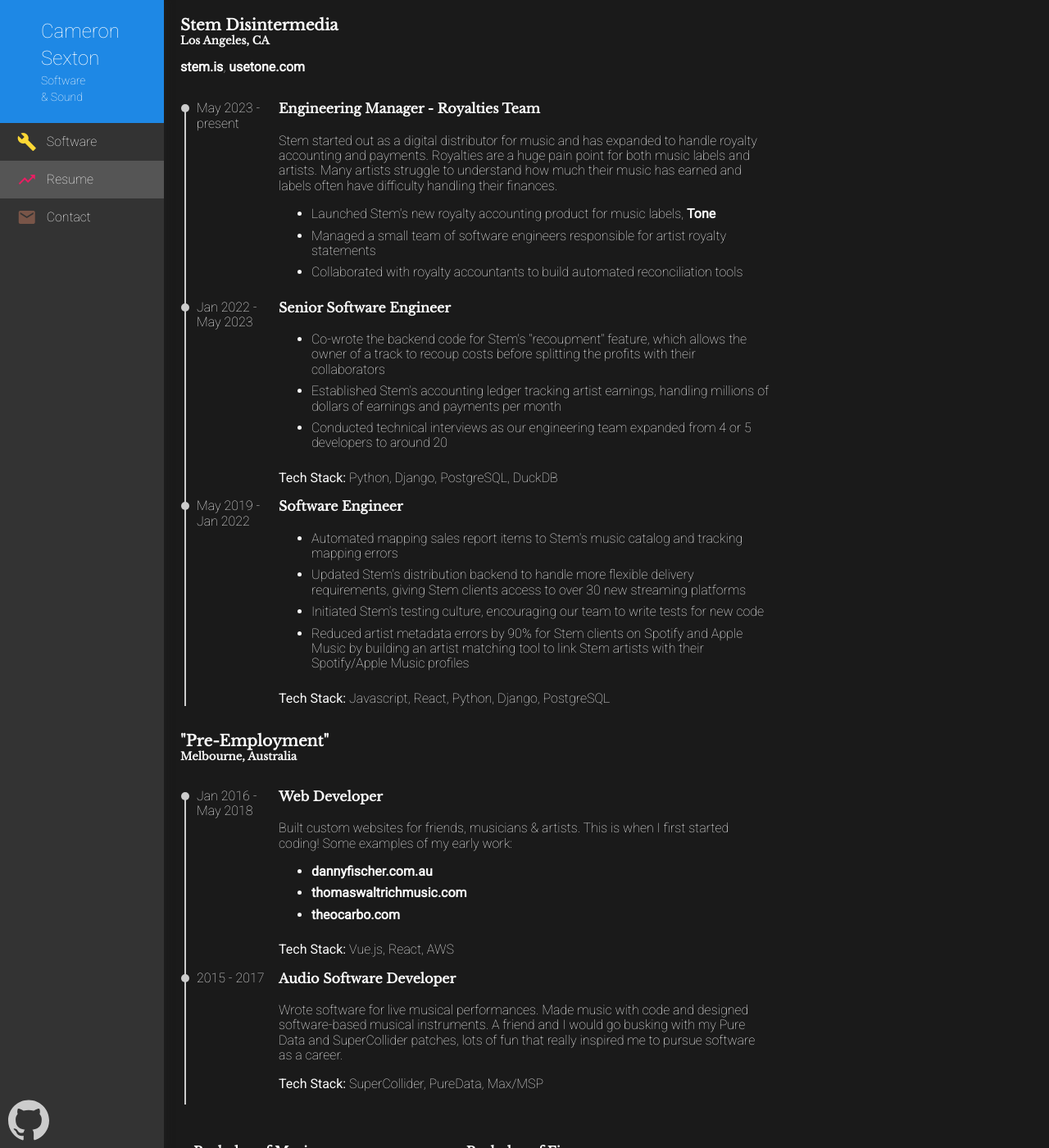
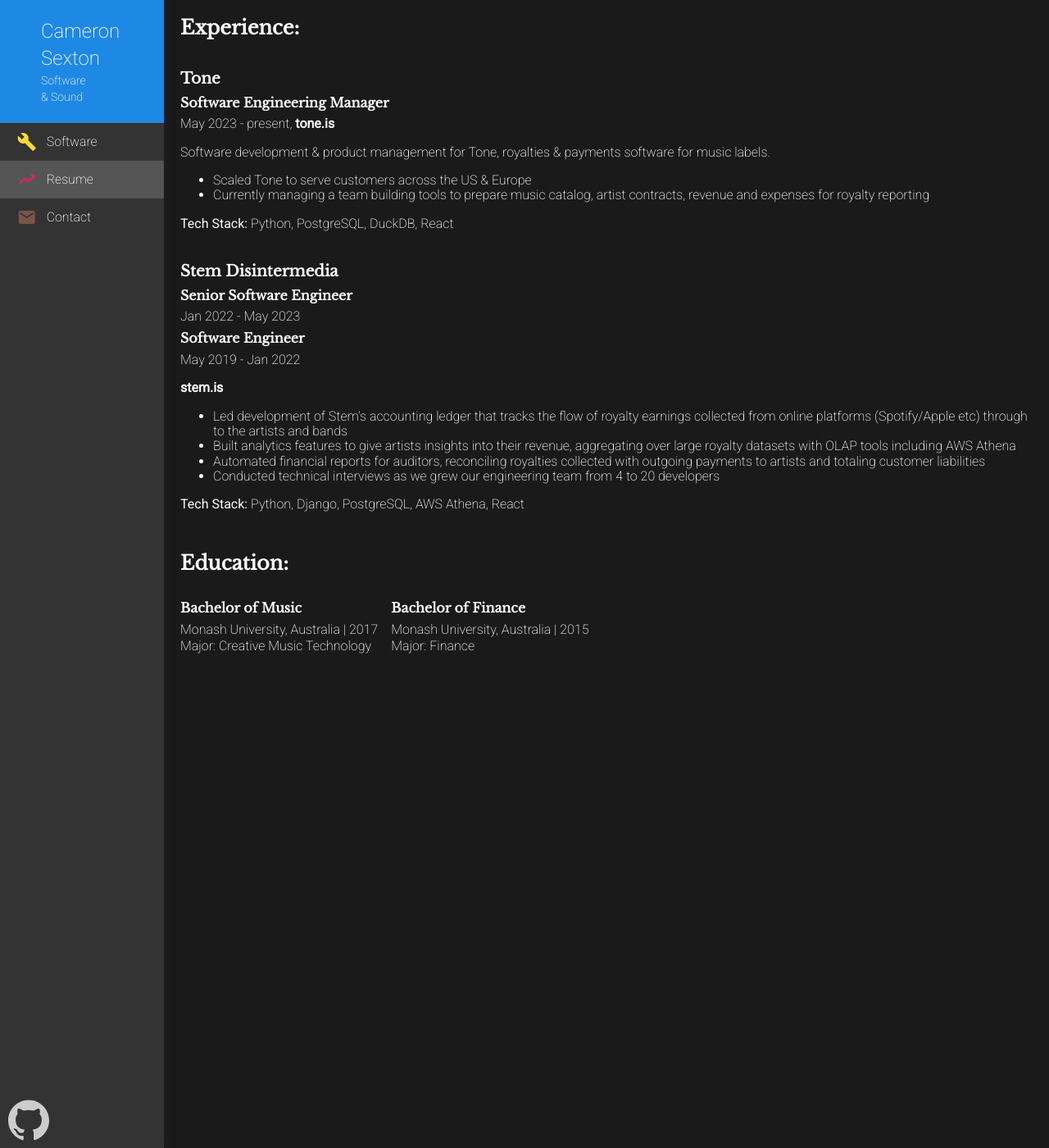
Before and after one commit to ctsexton/ctsexton.github.io, a Jekyll site: the page built from resume.html, in a window 1280 px wide and 1400 px high. Shown: the whole window at 82% size. Built offline with Jekyll 4.4.1, drawn with Linux system fonts in a browser that asks for light colours; some of the changed text lies outside the part shown.

Commit message:
update resume for 2025

```diff
--- a/_layouts/base.html
+++ b/_layouts/base.html
@@ -3,7 +3,7 @@
   <head>
     <meta charset="utf-8">
     <meta name="viewport" content="width=device-width, initial-scale=1">
-    <link href="https://fonts.googleapis.com/css?family=Roboto:100,300,400|Material+Icons" rel="stylesheet">
+    <link href="https://fonts.googleapis.com/css?family=Roboto:200,300,400|Material+Icons" rel="stylesheet">
     <link href="https://fonts.googleapis.com/css?family=Libre+Baskerville&display=swap" rel="stylesheet">
     <link rel="stylesheet" type="text/css" href="{{ "/assets/css/normalize.css" | relative_url }}">
     <link rel="stylesheet" type="text/css" href="{{ "/assets/css/styles.css" | relative_url }}">
--- a/_sass/timeline.scss
+++ b/_sass/timeline.scss
@@ -1,32 +1,12 @@
 .timeline {
   position: relative;
-  padding-left: 20px;
   max-width: 700px;
   @media (min-width: $medium) {
     margin-top: 2em;
   }
-  &::before {
-    content: '';
-    position: absolute;
-    width: 2px;
-    background-color: #ccc;
-    top: 0.5em;
-    bottom: 0;
-    margin-left: -15px;
-  }
   .event {
     position: relative;
     display: grid;
-    &::before {
-      content: '';
-      position: absolute;
-      width: 10px;
-      height: 10px;
-      background-color: #ccc;
-      border-radius: 50%;
-      top: 0.25em;
-      margin-left: -19px;
-    }
     .detail {
       padding-top: 1em;
       max-width: 100%;
@@ -37,40 +17,31 @@
         padding-bottom: 0.5em;
       }
     }
-    @media (min-width: $large) {
-      grid-template-columns: 100px 600px;
-      .timeframe {
-        grid-column-start: 1;
-        grid-column-end: 2;
-      }
-      .detail {
-        grid-column-start: 2;
-        grid-column-end: 3;
-        padding-top: 0;
-        h4, h5 {
-          padding-bottom: 5px;
-        }
-        li {
-          padding-bottom: 0.5em;
-        }
-      }
-    }
   }
 }
 .employer {
-  margin-bottom: 2em;
+  margin-bottom: 1em;
+  margin-top: 1em;
+  h1, h2, h3, h4, h5 {
+    margin-bottom: 0.5em;
+    margin-top: 0.5em;
+  }
+  h2, h3 { margin-top: 2em; }
 }
 .education {
-  display: flex;
-  flex-direction: row;
-  justify-content: flex-start;
-  .degree {
-    margin: 0 1em;
-    max-width: 350px;
+  h2, h3 { margin-top: 2em; }
+  .degrees {
+    display: flex;
+    flex-direction: row;
+    justify-content: flex-start;
+    .degree {
+      margin-right: 1em;
+      max-width: 350px;
+    }
   }
   h4 {
     margin-bottom: 0.5em;
-    margin-top: 1em;
+    margin-top: 2em;
   }
   p {
     margin-bottom: 0.1em;
--- a/resume.html
+++ b/resume.html
@@ -2,97 +2,51 @@
 title: resume
 layout: default
 ---
+<h2>Experience:</h2>
+
+<section class="employer">
+<h3>Tone</h3>
+<h4>Software Engineering Manager</h4>
+May 2023 - present,
+<a href="https://tone.is">tone.is</a>
+      <p>Software development & product management for Tone, royalties & payments software for music labels.</p>
+      <ul>
+        <li>Scaled Tone to serve customers across the US & Europe</li>
+        <li>Currently managing a team building tools to prepare music catalog, artist contracts, revenue and expenses for royalty reporting</li>
+      </ul>
+      <p><b>Tech Stack:</b> Python, PostgreSQL, DuckDB, React</p>
+</section>
+
 <section class="employer">
 <h3>Stem Disintermedia</h3>
-<h5>Los Angeles, CA</h5>
-<p><a href="https://stem.is/">stem.is</a>, <a href="https://usetone.com">usetone.com</a></p>
-<div class="timeline">
-  <div class="event">
-    <div class="timeframe">
-      May 2023 - present
-    </div>
+<h4>Senior Software Engineer</h4>
+Jan 2022 - May 2023
+<h4>Software Engineer</h4>
+May 2019 - Jan 2022
+<p><a href="https://stem.is">stem.is</a></p>
     <div class="detail">
-      <h4>Engineering Manager - Royalties Team</h4>
-      <p>Stem started out as a digital distributor for music and has expanded to handle royalty accounting and payments. Royalties are a huge pain point for both music labels and artists. Many artists struggle to understand how much their music has earned and labels often have difficulty handling their finances.</p>
       <ul>
-        <li>Launched Stem's new royalty accounting product for music labels, <a href="https://usetone.com/">Tone</a></li>
-        <li>Managed a small team of software engineers responsible for artist royalty statements</li>
-        <li>Collaborated with royalty accountants to build automated reconciliation tools</li>
+        <li>Led development of Stem's accounting ledger that tracks the flow of royalty earnings collected from online platforms (Spotify/Apple etc) through to the artists and bands</li>
+        <li>Built analytics features to give artists insights into their revenue, aggregating over large royalty datasets with OLAP tools including AWS Athena</li>
+        <li>Automated financial reports for auditors, reconciling royalties collected with outgoing payments to artists and totaling customer liabilities</li>
+        <li>Conducted technical interviews as we grew our engineering team from 4 to 20 developers</li>
       </ul>
-    </div>
-  </div>
-
-  <div class="event">
-    <div class="timeframe">
-      Jan 2022 - May 2023
-    </div>
-    <div class="detail">
-      <h4>Senior Software Engineer</h4>
-      <ul>
-        <li>Co-wrote the backend code for Stem's "recoupment" feature, which allows the owner of a track to recoup costs before splitting the profits with their collaborators</li>
-        <li>Established Stem's accounting ledger tracking artist earnings, handling millions of dollars of earnings and payments per month</li>
-        <li>Conducted technical interviews as our engineering team expanded from 4 or 5 developers to around 20</li>
-      </ul>
-      <p><b>Tech Stack:</b> Python, Django, PostgreSQL, DuckDB</p>
-    </div>
-  </div>
-  <div class="event">
-    <div class="timeframe">
-      May 2019 - Jan 2022
-    </div>
-    <div class="detail">
-      <h4>Software Engineer</h4>
-      <ul>
-        <li>Automated mapping sales report items to Stem's music catalog and tracking mapping errors</li>
-        <li>Updated Stem's distribution backend to handle more flexible delivery requirements, giving Stem clients access to over 30 new streaming platforms</li>
-        <li>Initiated Stem's testing culture, encouraging our team to write tests for new code</li>
-        <li>Reduced artist metadata errors by 90% for Stem clients on Spotify and Apple Music by building an artist matching tool to link Stem artists with their Spotify/Apple Music profiles</li>
-      </ul>
-      <b>Tech Stack:</b> Javascript, React, Python, Django, PostgreSQL
-    </div>
-  </div>
+      <p><b>Tech Stack:</b> Python, Django, PostgreSQL, AWS Athena, React</p>
     </div>
 </section>
-<section class="employer">
-<h3>"Pre-Employment"</h3>
-<h5>Melbourne, Australia</h5>
-<div class="timeline">
-  <div class="event">
-    <div class="timeframe">
-      Jan 2016 - May 2018
-    </div>
-    <div class="detail">
-      <h4>Web Developer</h4>
-      <p>Built custom websites for friends, musicians & artists. This is when I first started coding! Some examples of my early work:</p>
-      <ul>
-        <li><a href="https://dannyfischer.com.au">dannyfischer.com.au</a></li>
-        <li><a href="https://thomaswaltrichmusic.com">thomaswaltrichmusic.com</a></li>
-        <li><a href="https://theocarbo.com">theocarbo.com</a></li>
-      </ul>
-      <p><b>Tech Stack:</b> Vue.js, React, AWS</p>
-    </div>
-  </div>
-  <div class="event">
-    <div class="timeframe">
-      2015 - 2017
-    </div>
-    <div class="detail">
-      <h4>Audio Software Developer</h4>
-      <p>Wrote software for live musical performances. Made music with code and designed software-based musical instruments. A friend and I would go busking with my Pure Data and SuperCollider patches, lots of fun that really inspired me to pursue software as a career.</p>
-      <p><b>Tech Stack:</b> SuperCollider, PureData, Max/MSP</p>
-    </div>
-  </div>
-</div>
-</section>
-<div class="education">
+
+<section class="education">
+  <h2>Education:</h2>
+  <div class="degrees">
     <div class="degree">
       <h4>Bachelor of Music</h4>
       <p>Monash University, Australia | 2017</p>
-    <p><i>Ernst Morawetz Prize</i> for Best Student 2017</p>
+      <p>Major: Creative Music Technology</p>
     </div>
     <div class="degree">
       <h4>Bachelor of Finance</h4>
       <p>Monash University, Australia | 2015</p>
-    <p><i>Dean's Recognition Award</i> (2014 & 2015)</p>
+      <p>Major: Finance</p>
     </div>
   </div>
+</section>
```
Lines whose indentation alone changed are shown as unchanged.
